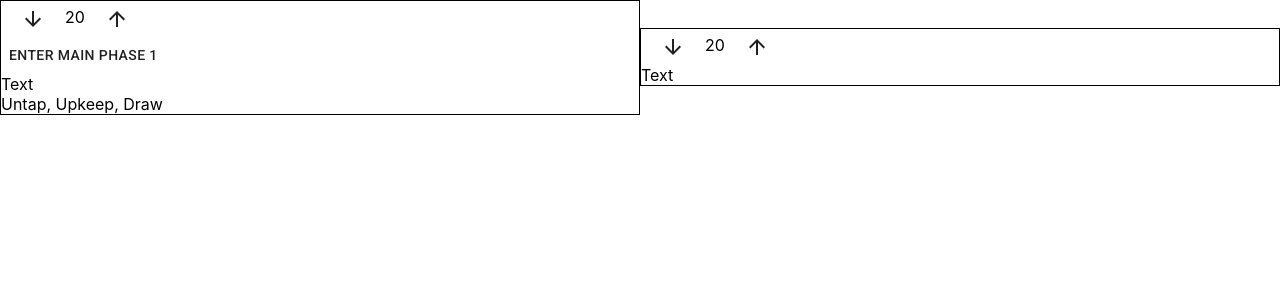
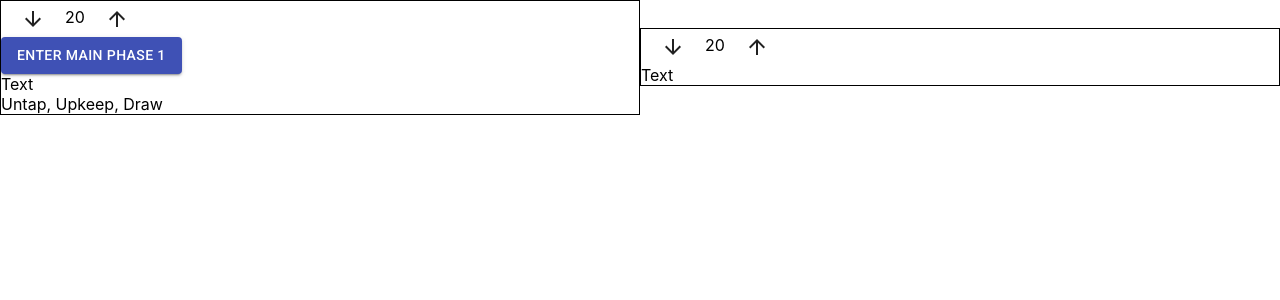
Before and after one commit to clayhan/mtgphases, a React (Create React App) app: page / in a window 1280 px wide. Both pictures are taken after a click on the button "PLAYER 1". Shown: the top 300 px of the page. Built offline with nearby package versions, Linux system fonts and the light colour scheme.

Commit message:
added color to a button

```diff
--- a/src/components/Player/Player.js
+++ b/src/components/Player/Player.js
@@ -35,7 +35,9 @@ const Player = props => {
   };
 
   const buttonToDisplay = (btnText, action) => (
-    <Button onClick={action}>{btnText}</Button>
+    <Button variant="contained" color="primary" onClick={action}>
+      {btnText}
+    </Button>
   );
 
   return (
```
